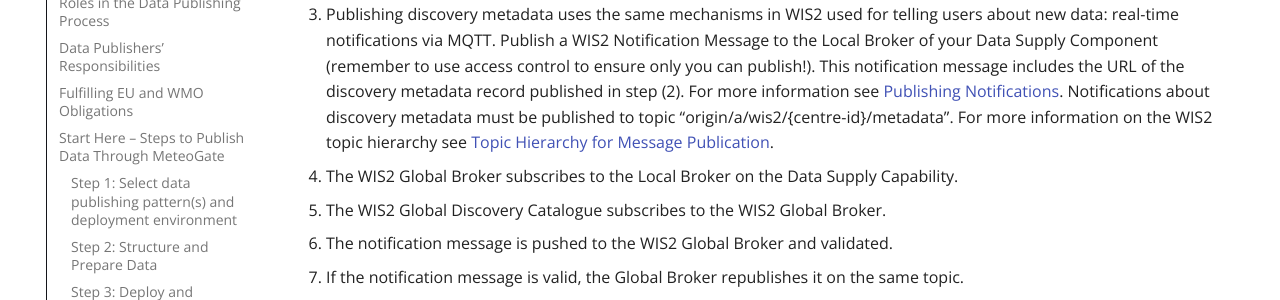
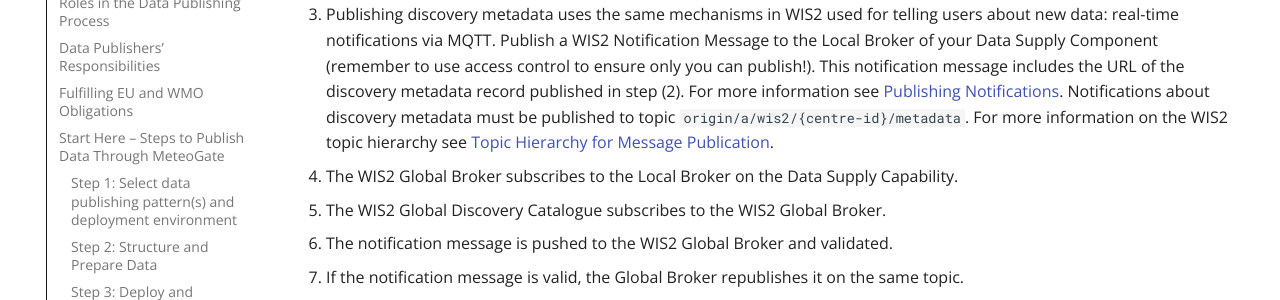
Before and after one commit to EUMETNET/meteogate-documentation, an MkDocs documentation site: the page built from docs/3-publishing-data.md, in a window 1280 px wide and 900 px high, scrolled down 14178 px. Shown: the part 180-480 px from the top of the window. Built offline with MkDocs 1.6.1 and Material for MkDocs 9.7.7, drawn with Linux system fonts in a browser that asks for light colours; comment, search, counter and statistics services are not loaded.

````diff
--- a/docs/3-publishing-data.md
+++ b/docs/3-publishing-data.md
@@ -408,7 +408,7 @@ Here’s how it works:
 
   1.	Create discovery metadata for your dataset. For more information about discovery metadata, see [Discovery Metadata](#discovery-metadata).
   2.	The Global Discovery Catalogue needs to download the metadata record, so you need to publish it via an HTTP server. This may be as a simple file hosted on a web server (i.e., a static metadata record), or through an API (e.g., an OGC API - Records Web-service endpoint). Discovery metadata needs to be published so that it’s openly accessible (no access controls). Discovery metadata should be re-published daily (i.e., every 24-hours) even if there are no changes. This helps ensure that the discovery metadata in the Global Discovery Catalogue stays fresh.
-  3.	Publishing discovery metadata uses the same mechanisms in WIS2 used for telling users about new data: real-time notifications via MQTT. Publish a WIS2 Notification Message to the Local Broker of your Data Supply Component (remember to use access control to ensure only you can publish!). This notification message includes the URL of the discovery metadata record published in step (2). For more information see [Publishing Notifications](#publishing-notifications). Notifications about discovery metadata must be published to topic “origin/a/wis2/{centre-id}/metadata”. For more information on the WIS2 topic hierarchy see [Topic Hierarchy for Message Publication](#topic-hierarchy-for-message-publication).
+  3.	Publishing discovery metadata uses the same mechanisms in WIS2 used for telling users about new data: real-time notifications via MQTT. Publish a WIS2 Notification Message to the Local Broker of your Data Supply Component (remember to use access control to ensure only you can publish!). This notification message includes the URL of the discovery metadata record published in step (2). For more information see [Publishing Notifications](#publishing-notifications). Notifications about discovery metadata must be published to topic ```origin/a/wis2/{centre-id}/metadata```. For more information on the WIS2 topic hierarchy see [Topic Hierarchy for Message Publication](#topic-hierarchy-for-message-publication).
   4.	The WIS2 Global Broker subscribes to the Local Broker on the Data Supply Capability.
   5.	The WIS2 Global Discovery Catalogue subscribes to the WIS2 Global Broker.
   6.	The notification message is pushed to the WIS2 Global Broker and validated.
@@ -448,7 +448,7 @@ The topic hierarchy follows the pattern below with 9 levels:
   1. channel
       - ```origin``` for messages coming from WIS2 Nodes, or ```cache``` for messages coming from Global Caches. Global Caches are part of the WIS 2.0 infrastructure – MeteoGate doesn’t use them directly, but see the [Guide to WIS, Volume II](https://wmo-im.github.io/wis2-guide/guide/wis2-guide-APPROVED.html#_2_4_3_global_cache) if you’d like to know more.
   2. version
-      - Just ```a”``` for now – but we’re ready for breaking changes in years to come such as modifying the structure of the topic hierarchy.
+      - Just ```a``` for now – but we’re ready for breaking changes in years to come such as modifying the structure of the topic hierarchy.
   3. system
       - Just ```wis2``` for now – but WMO may reuse this mechanism for other initiatives?
       - You’re free to re-use this messaging pattern, and the infrastructure you’ve deployed, for other purposes; just use a different value for {system} and the WIS2 Global Services will ignore the messages
````
